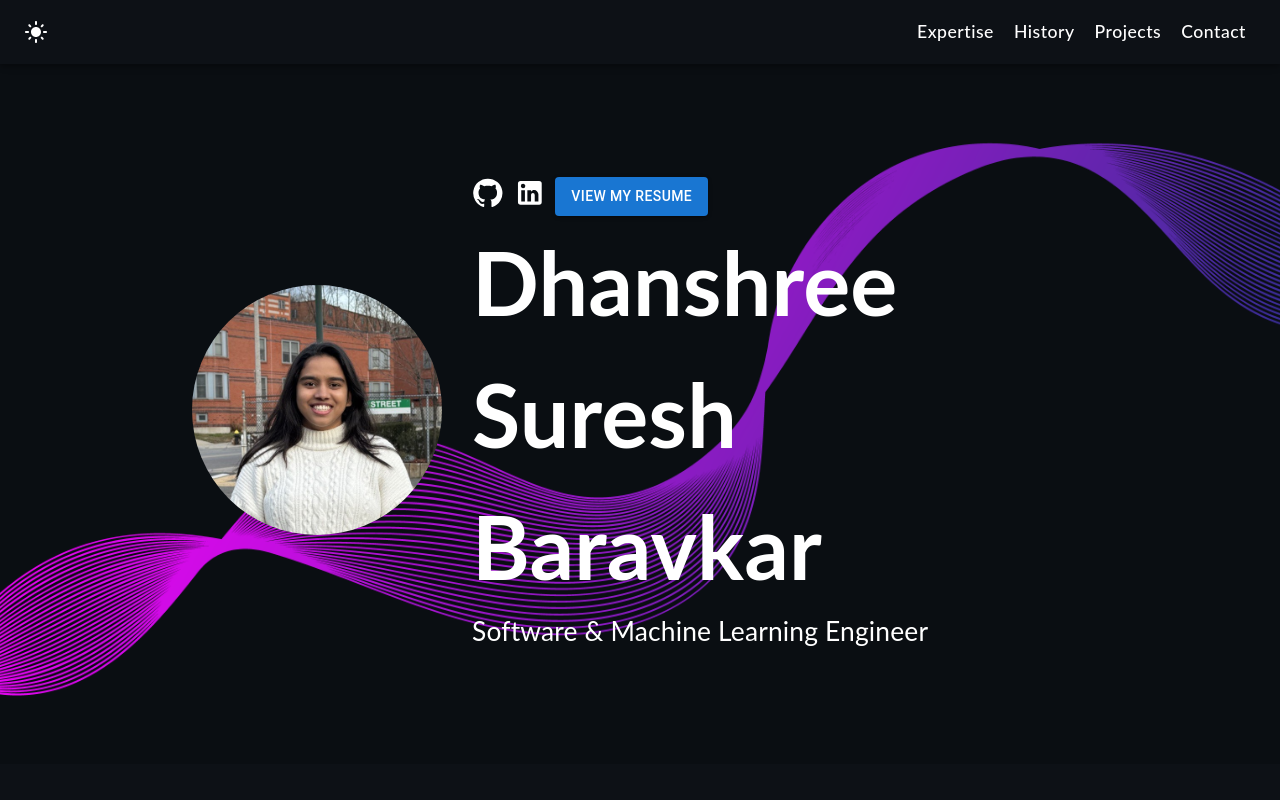
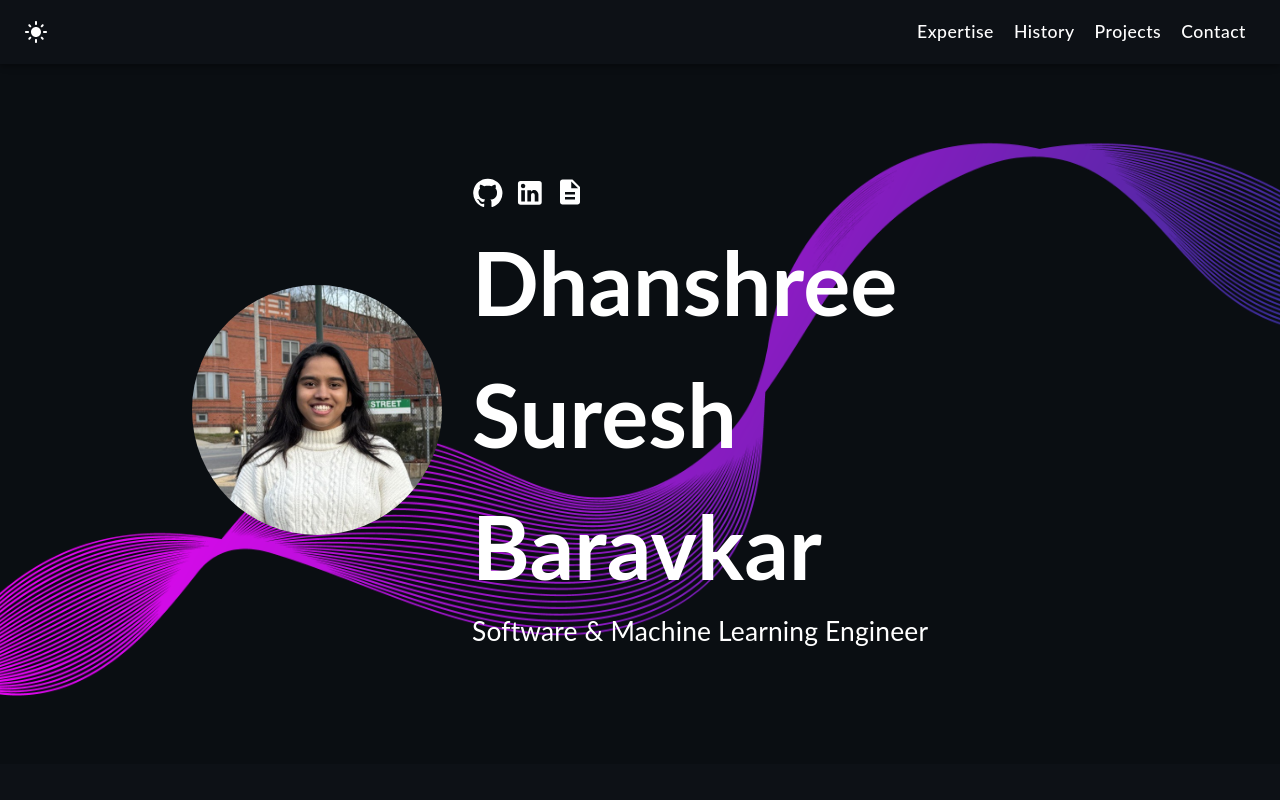
Before and after one commit to Dhanshreeb05/portfolio, a React (Create React App) app: page / in a window 1280 px wide. Shown: the top 800 px of the page. Built offline with nearby package versions, Linux system fonts and the light colour scheme.

Commit message:
Updated resume button

```diff
--- a/src/components/Main.tsx
+++ b/src/components/Main.tsx
@@ -1,6 +1,7 @@
 import React from "react";
 import GitHubIcon from '@mui/icons-material/GitHub';
 import LinkedInIcon from '@mui/icons-material/LinkedIn';
+import DescriptionIcon from '@mui/icons-material/Description';
 import '../assets/styles/Main.scss';
 import photo from '../assets/images/photo.jpg';
 import { Button } from "@mui/material";
@@ -16,25 +17,19 @@ function Main() {
         </div>
         <div className="content">
           <div className="social_icons">
-            <a href="https://github.com/Dhanshreeb05" target="_blank" rel="noreferrer"><GitHubIcon/></a>
-            <a href="https://www.linkedin.com/in/dhanshree-baravkar/" target="_blank" rel="noreferrer"><LinkedInIcon/></a>
-            <Button
-            variant="contained"
-            color="primary"
-            href="https://drive.google.com/file/d/1dlkywIRnhYsRQi4BD-0r09UM-29vWlm3/view?usp=sharing" // Replace with your resume file path
-            target="_blank"
-            rel="noopener noreferrer"
-            className="resume-button"
-          >
-            View My Resume
-          </Button>
+            <a href="https://github.com/Dhanshreeb05" target="_blank" rel="noreferrer" title="Github"><GitHubIcon /></a>
+            <a href="https://www.linkedin.com/in/dhanshree-baravkar/" target="_blank" rel="noreferrer" title="LinkedIn"><LinkedInIcon /></a>
+            <a href="https://drive.google.com/file/d/1dlkywIRnhYsRQi4BD-0r09UM-29vWlm3/view?usp=sharing" target="_blank" rel="noreferrer"
+              title="View My Resume">
+              <DescriptionIcon style={{ fontSize: 30}} />
+            </a>
           </div>
           <h1>Dhanshree Suresh Baravkar</h1>
           <p>Software & Machine Learning Engineer</p>
 
           <div className="mobile_social_icons">
-            <a href="https://github.com/Dhanshreeb05" target="_blank" rel="noreferrer"><GitHubIcon/></a>
-            <a href="https://www.linkedin.com/in/dhanshree-baravkar/" target="_blank" rel="noreferrer"><LinkedInIcon/></a>
+            <a href="https://github.com/Dhanshreeb05" target="_blank" rel="noreferrer"><GitHubIcon /></a>
+            <a href="https://www.linkedin.com/in/dhanshree-baravkar/" target="_blank" rel="noreferrer"><LinkedInIcon /></a>
           </div>
         </div>
       </div>
```
